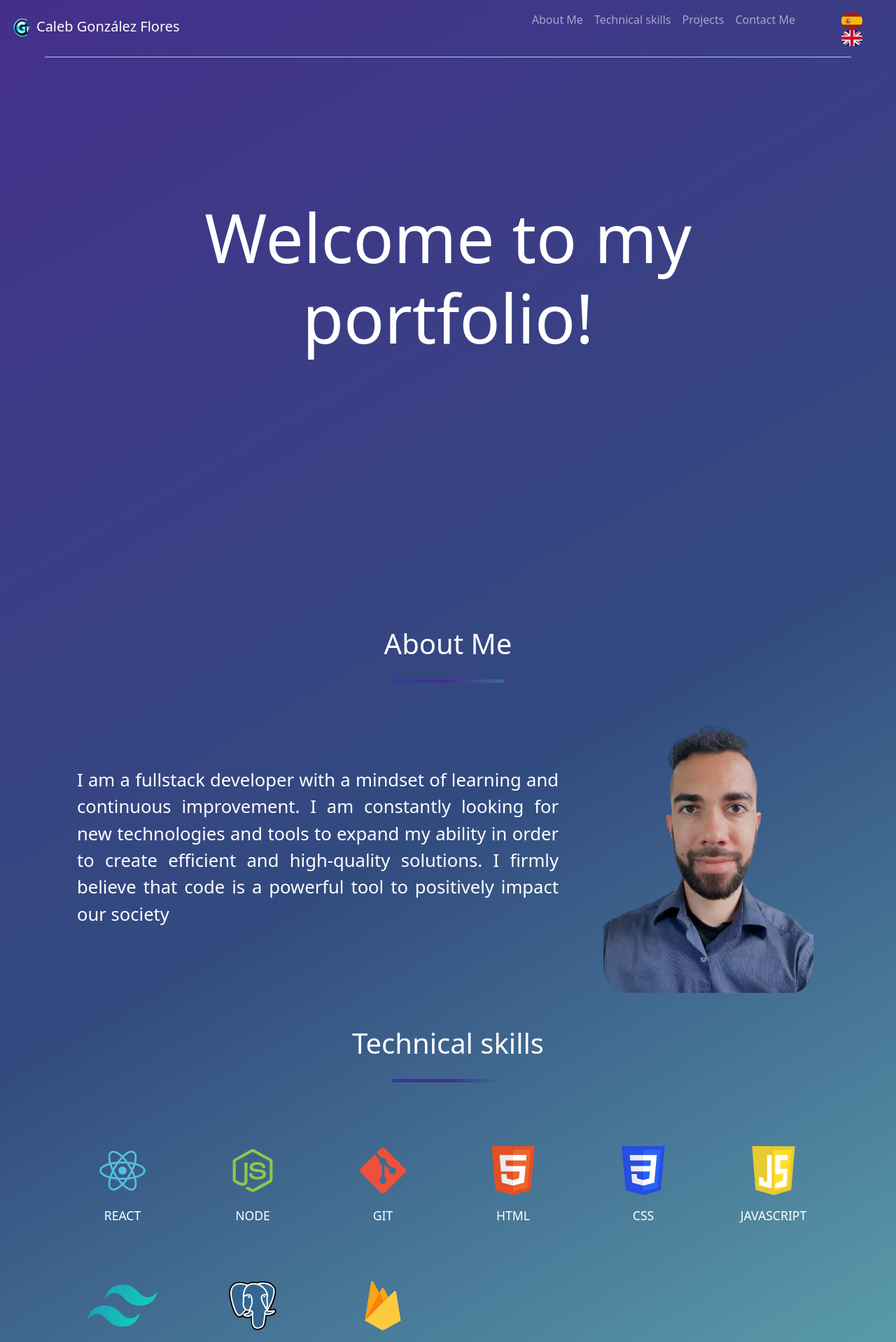
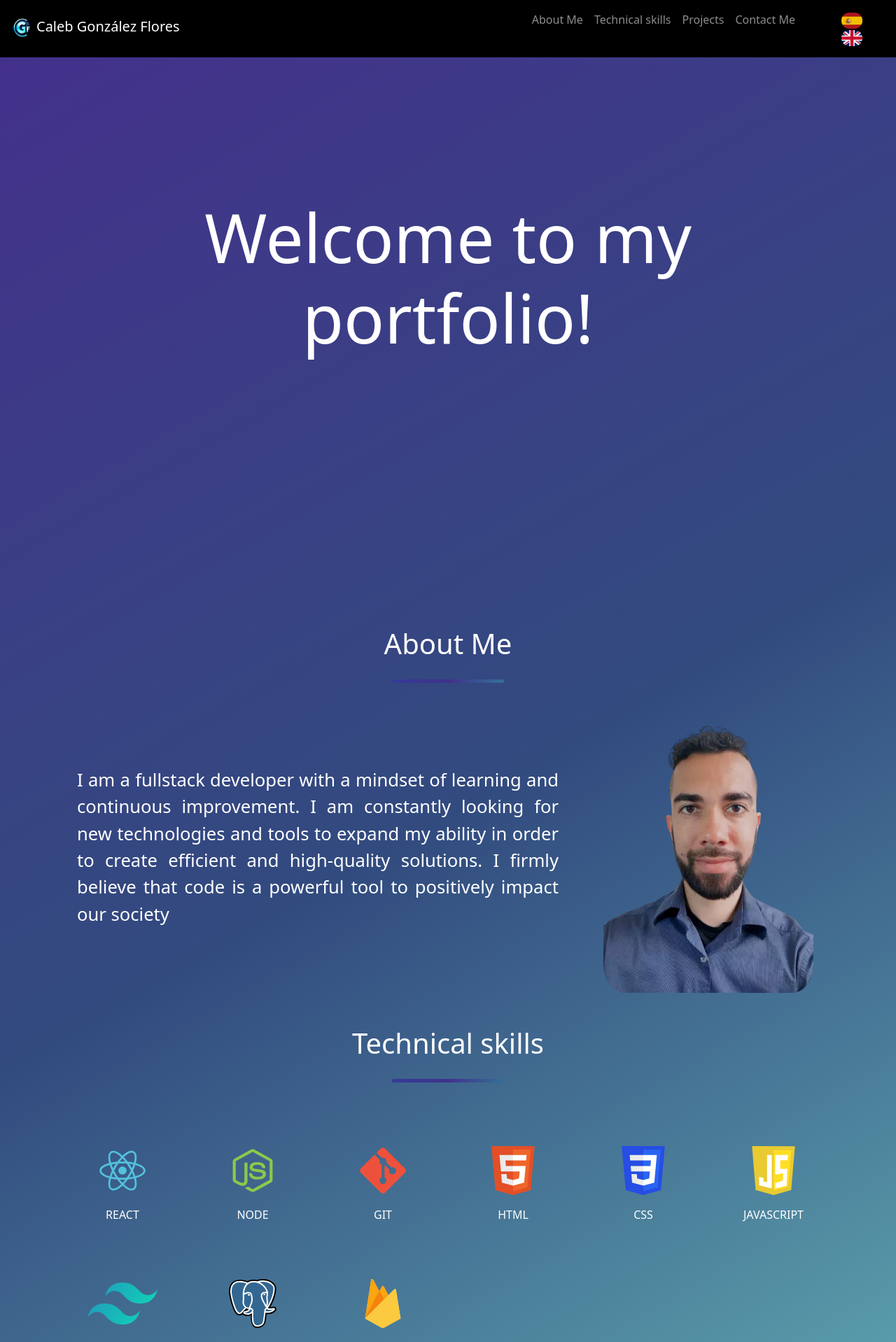
Before and after one commit to CalebGF/Portfolio-V1, a React (Vite) app: page / in a window 1280 px wide. Shown: the top 1918 px of the page at 70% size. Built offline with nearby package versions, Linux system fonts and the light colour scheme.

Commit message:
UI upgrades

```diff
--- a/src/AboutMe/AboutMe.css
+++ b/src/AboutMe/AboutMe.css
@@ -15,3 +15,17 @@
     width: 300px;
     border-radius: 10%;
 }
+
+
+@media screen and (max-width: 450px) {
+    .about-me p{
+        padding: 0;
+        font-size: 1.4rem;
+    }
+
+    .about-me-image {
+        display: none;
+    }
+
+
+}
--- a/src/Contact/index.jsx
+++ b/src/Contact/index.jsx
@@ -21,12 +21,22 @@ function Contact() {
                 <div className="row text-center contact-links">
                     <div className="col-6">
                         <a href="https://www.linkedin.com/in/caleb-gonzalez-flores/" className="contact-icon">
-                            <i className="fab fa-linkedin"></i> Linkedin
+                            <div className="row">
+                                    <i className="fab fa-linkedin"></i>
+                            </div>
+                            <div className="row">
+                                <p className="text-center">Linkedin</p>
+                            </div>
                         </a>
                     </div>
                     <div className="col-6">
                         <a href="https://github.com/CalebGF" className="contact-icon">
-                            <i className="fab fa-github primary-blue" ></i> GitHub
+                            <div className="row">
+                                    <i className="fab fa-github primary-blue" ></i>
+                            </div>
+                            <div className="row">
+                                <p className="text-center">GitHub</p>
+                            </div>
                         </a>
                     </div>
                 </div>
--- a/src/Header/Header.css
+++ b/src/Header/Header.css
@@ -6,20 +6,10 @@ header {
 }
 
 nav {
-   /*  background: #413589;
-    opacity: 90%;*/
+    background: #000;
     box-shadow: none;
 }
 
-nav::after {
-    content: "";
-    position: absolute;
-    bottom: 0;
-    left: 5%;
-    width: 90%;
-    height: 1px;
-    background-color: #A5D7E8;
-}
 
 .navbar-toggler {
     border: 1px solid #A5D7E8;
--- a/src/Projects/Projects.css
+++ b/src/Projects/Projects.css
@@ -46,13 +46,23 @@
 
 @media screen and (max-width: 450px) {
 
+    .project-card {
+        position: relative;
+        color: #fff;
+        width: 300px;
+        margin: 2rem auto;
+        border: 1px solid #fff;
+        border-radius: 10px;
+        overflow: hidden;
+    }
+
     .project-hover {
         position: absolute;
         top: 10%;
         left: 0;
         width: 100%;
         height: 70%;
-        padding: 2.5rem 40px;
+        padding: .5rem 40px;
         opacity: 1;
         transition: 0.5s ease;
         background-color: rgba(0, 0, 0, 0.8);
--- a/src/Skills/Skills.css
+++ b/src/Skills/Skills.css
@@ -21,5 +21,5 @@
 
 .skill-title {
     padding-top: 1rem;
-    font-size: 1.1rem;
+    font-size: 1rem;
 }
```
